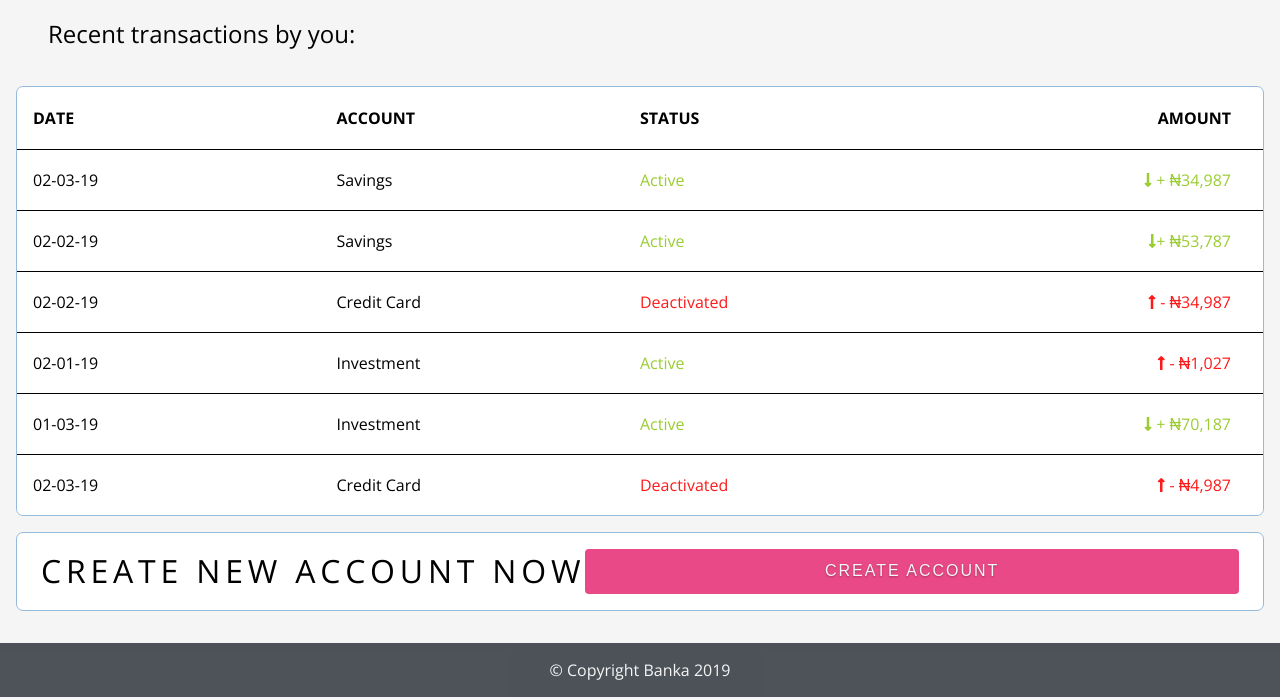
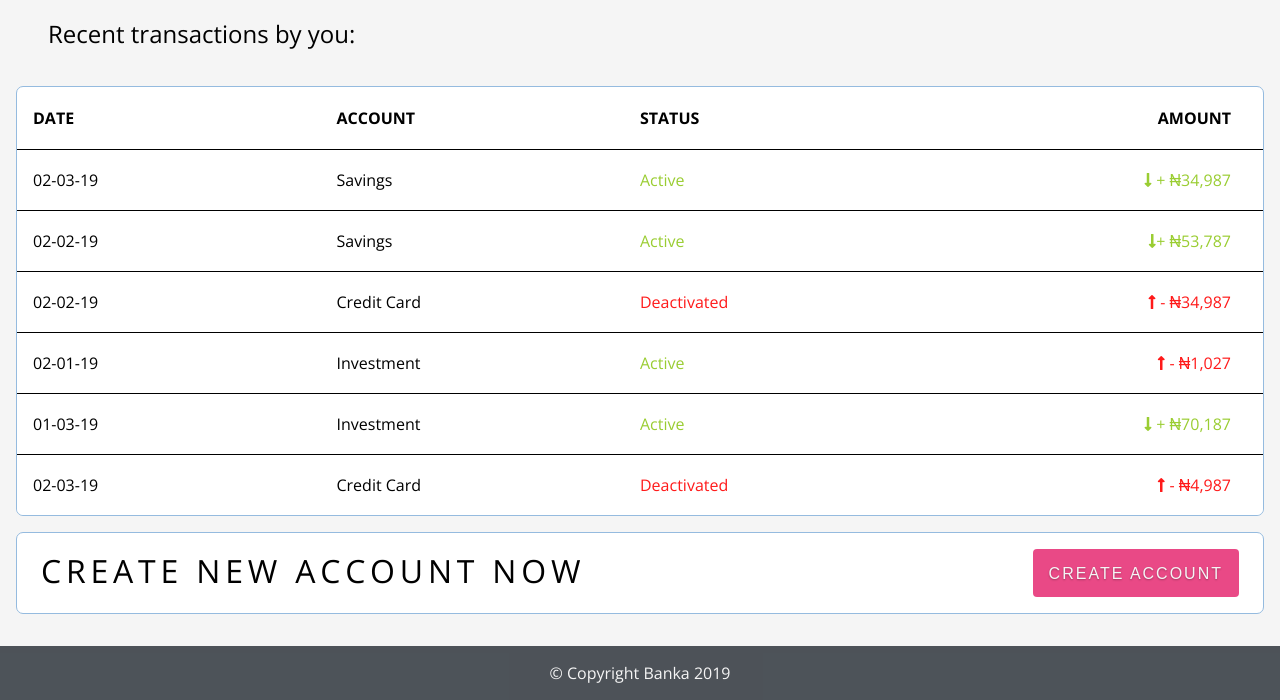
Before and after one commit to PelumiAlesh/Banka, a website: page UI/USER/dashboard.html in a window 1280 px wide. Shown: the part 364-1064 px from the top of the page. Drawn offline with nearby package versions, Linux system fonts and the light colour scheme.

Commit message:
fix(bug):changed profile

```diff
--- a/UI/assets/css/pagestyle.css
+++ b/UI/assets/css/pagestyle.css
@@ -374,6 +374,7 @@ section .create_acct_div {
   margin: 1rem;
   margin-bottom: 2rem;
   color: black;
+  justify-content: space-between;
 }
 @media screen and (max-width: 630px) {
   section .create_acct_div {
@@ -410,6 +411,10 @@ section .create_acct_div .btn,
   color: whitesmoke;
   max-height: 3rem;
   flex: 1 1 auto;
+}
+section .create_acct_div .btn{
+  flex: 0 1 auto !important;
+  padding: 1rem;
 }
 section .create_acct_div p {
   font-size: 2rem;
```
